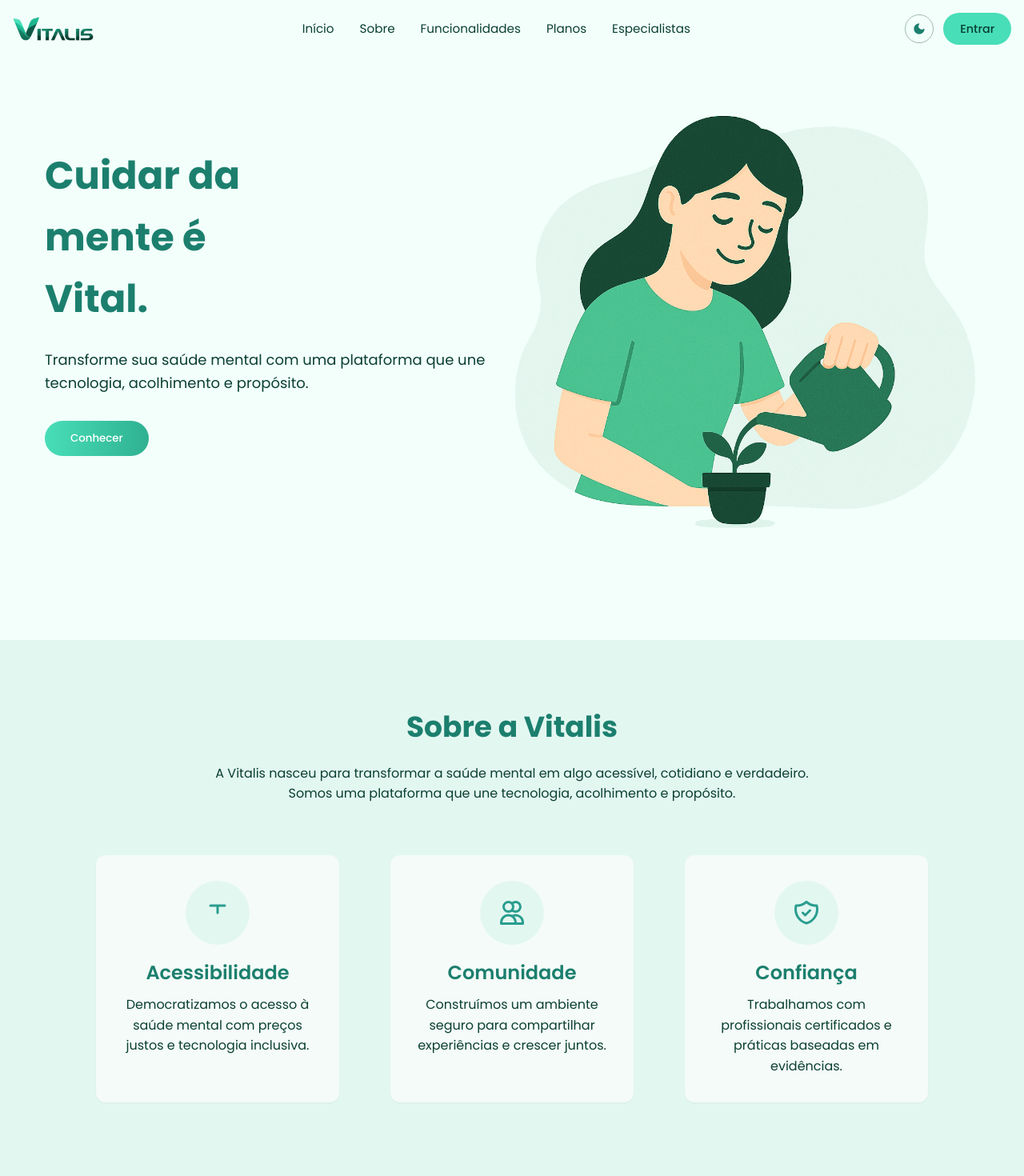
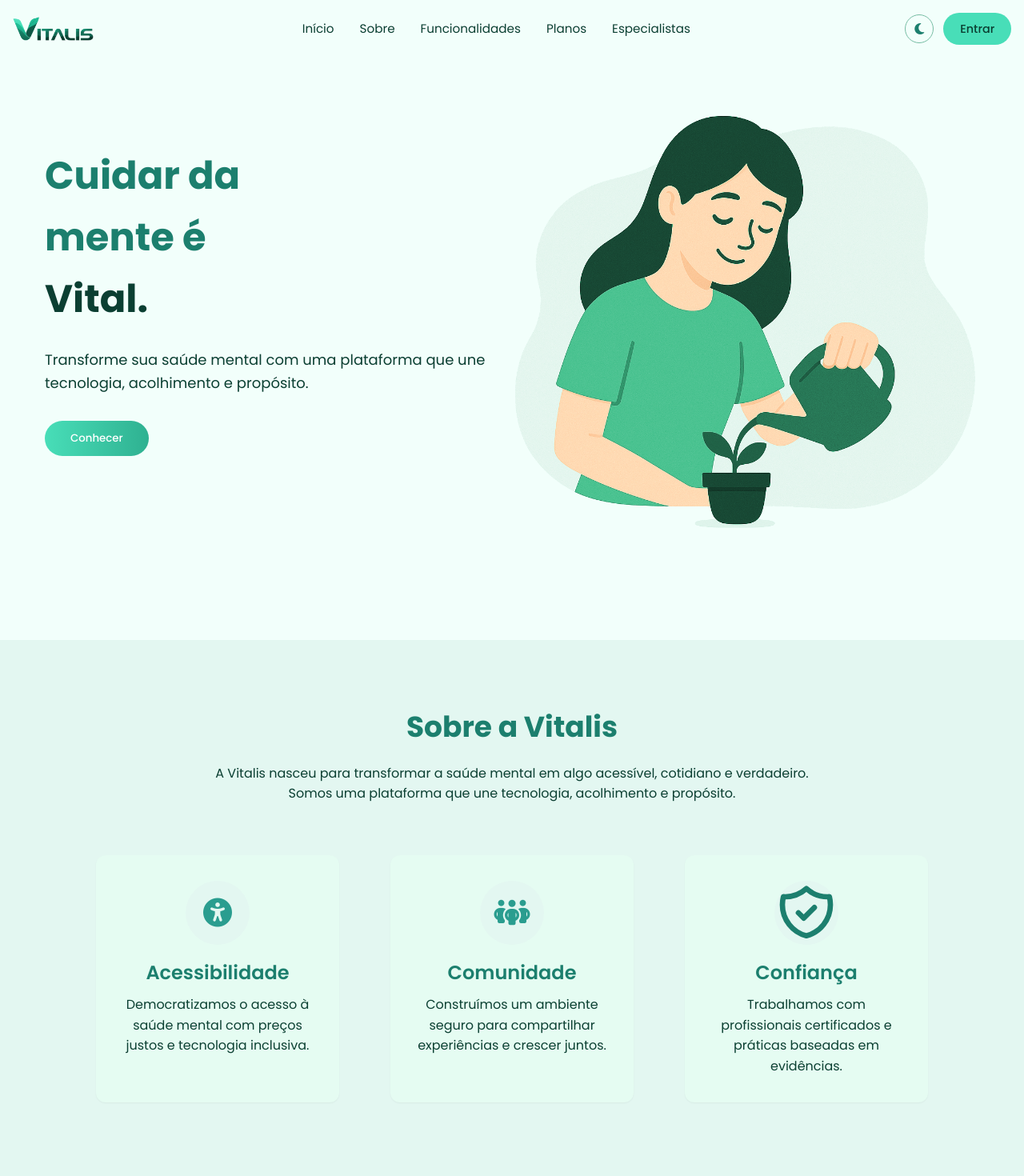
Before and after one commit to vitalis-app/vitalis-frontend, an Angular app: page / in a window 1280 px wide. Shown: the top 1470 px of the page at 80% size. Built offline with nearby package versions, Linux system fonts and the light colour scheme.

Commit message:
Feita alterações
Feita alterações nas cores do modo escuro, ícones e algumas outras mudanças

```diff
--- a/src/app/components/navbar/navbar.component.css
+++ b/src/app/components/navbar/navbar.component.css
@@ -44,11 +44,13 @@
 }
 
 .nav-link:hover {
-    color: var(--ciano-claro); /* Cor do link no hover, usando --ciano-claro como nos botões */
+  color: var(
+    --ciano-claro
+  ); /* Cor do link no hover, usando --ciano-claro como nos botões */
 }
 
 .nav-link::after {
-    content: '';
+  content: "";
   position: absolute;
   width: 0;
   height: 2px;
@@ -83,7 +85,8 @@
   font-size: 1rem; /* Ajuste o tamanho do ícone/emoji se necessário */
   padding: 0;
   margin-left: 0.5rem; /* Pequeno ajuste na margem */
-  transition: background-color 0.2s ease-in-out, border-color 0.2s ease-in-out, transform 0.2s ease;
+  transition: background-color 0.2s ease-in-out, border-color 0.2s ease-in-out,
+    transform 0.2s ease;
 }
 
 .btn-theme-toggle:hover {
@@ -97,15 +100,13 @@
 }
 
 /* Estilo para o ícone dentro do botão, caso você use SVGs no futuro */
-.btn-theme-toggle svg {
+.btn-theme-toggle i {
   width: 1rem; /* 16px */
   height: 1rem; /* 16px */
-  fill: currentColor;
 }
 
-
 .btn-login {
-    font-family: 'Poppins', sans-serif;
+  font-family: "Poppins", sans-serif;
   background-color: var(--ciano-claro);
   color: var(--verde-escuro-3); /* Texto inicial */
   padding: 0.6rem 1.3rem; /* Ajuste no padding para melhor proporção */
@@ -117,17 +118,18 @@
   position: relative;
   overflow: hidden;
   z-index: 1;
-    transition: color 0.3s ease-out, transform 0.15s ease-out, box-shadow 0.15s ease-out;
+  transition: color 0.3s ease-out, transform 0.15s ease-out,
+    box-shadow 0.15s ease-out;
 }
 
 .btn-login::before {
-    content: '';
+  content: "";
   position: absolute;
   top: 0;
   left: 0;
   width: 100%;
   height: 100%;
-    background-color: var(--verde-escuro-2); /* Cor de fundo da transição */
+  background-color: var(--verde-escuro); /* Cor de fundo da transição */
   border-radius: inherit;
   z-index: -1;
   transform: scaleY(0); /* Começa escondido (escala de 0 para cima) */
--- a/src/app/components/navbar/navbar.component.html
+++ b/src/app/components/navbar/navbar.component.html
@@ -20,42 +20,8 @@
         (click)="toggleTheme()"
         aria-label="Trocar tema"
       >
-        <svg
-          *ngIf="currentTheme === 'light'"
-          xmlns="http://www.w3.org/2000/svg"
-          width="16"
-          height="16"
-          viewBox="0 0 24 24"
-          fill="none"
-          stroke="currentColor"
-          stroke-width="2"
-          stroke-linecap="round"
-          stroke-linejoin="round"
-        >
-          <path d="M21 12.79A9 9 0 1 1 11.21 3 7 7 0 0 0 21 12.79z"></path>
-        </svg>
-        <svg
-          *ngIf="currentTheme === 'dark'"
-          xmlns="http://www.w3.org/2000/svg"
-          width="16"
-          height="16"
-          viewBox="0 0 24 24"
-          fill="none"
-          stroke="currentColor"
-          stroke-width="2"
-          stroke-linecap="round"
-          stroke-linejoin="round"
-        >
-          <circle cx="12" cy="12" r="5"></circle>
-          <line x1="12" y1="1" x2="12" y2="3"></line>
-          <line x1="12" y1="21" x2="12" y2="23"></line>
-          <line x1="4.22" y1="4.22" x2="5.64" y2="5.64"></line>
-          <line x1="18.36" y1="18.36" x2="19.78" y2="19.78"></line>
-          <line x1="1" y1="12" x2="3" y2="12"></line>
-          <line x1="21" y1="12" x2="23" y2="12"></line>
-          <line x1="4.22" y1="19.78" x2="5.64" y2="18.36"></line>
-          <line x1="18.36" y1="5.64" x2="19.78" y2="4.22"></line>
-        </svg>
+        <i class="fa-solid fa-moon" *ngIf="currentTheme === 'light'"></i>
+        <i class="fa-solid fa-circle" *ngIf="currentTheme === 'dark'"></i>
       </button>
       <button class="btn-login">Entrar</button>
     </div>
--- a/src/app/pages/home/home.component.css
+++ b/src/app/pages/home/home.component.css
@@ -122,7 +122,7 @@ section {
 }
 
 .vital-text {
-  color: var(--verde-escuro-2);
+  color: var(--verde-escuro-3);
 }
 
 .home-description {
@@ -191,9 +191,8 @@ section {
   justify-content: center;
 }
 
-.about-card-icon {
-  width: 2.25rem; /* w-8 */
-  height: 2.25rem; /* h-8 */
+.about-card-icon-container i {
+  font-size:  2.25rem; /* w-8 */
   color: var(--verde-escuro);
 }
 
--- a/src/app/pages/home/home.component.html
+++ b/src/app/pages/home/home.component.html
@@ -35,19 +35,7 @@
         <div class="about-cards-grid">
           <div class="about-card animate-element">
             <div class="about-card-icon-container">
-              <svg
-                class="about-card-icon"
-                fill="none"
-                stroke="currentColor"
-                viewBox="0 0 24 24"
-              >
-                <path
-                  stroke-linecap="round"
-                  stroke-linejoin="round"
-                  stroke-width="2"
-                  d="M12 6v6m0-6h6m-6 0H6"
-                ></path>
-              </svg>
+              <i class="fa-solid fa-universal-access"></i>
             </div>
             <h3 class="about-card-title">Acessibilidade</h3>
             <p class="about-card-description">
@@ -57,19 +45,7 @@
           </div>
           <div class="about-card animate-element delay-100">
             <div class="about-card-icon-container">
-              <svg
-                class="about-card-icon"
-                fill="none"
-                stroke="currentColor"
-                viewBox="0 0 24 24"
-              >
-                <path
-                  stroke-linecap="round"
-                  stroke-linejoin="round"
-                  stroke-width="2"
-                  d="M12 4.354a4 4 0 110 5.292M15 21H3v-1a6 6 0 0112 0v1zm0 0h6v-1a6 6 0 00-9-5.197M13 7a4 4 0 11-8 0 4 4 0 018 0z"
-                ></path>
-              </svg>
+              <i class="fa-solid fa-people-group"></i>
             </div>
             <h3 class="about-card-title">Comunidade</h3>
             <p class="about-card-description">
--- a/src/index.html
+++ b/src/index.html
@@ -1,19 +1,29 @@
-<!doctype html>
+<!DOCTYPE html>
 <html lang="pt-br">
   <head>
-  <meta charset="utf-8">
+    <meta charset="utf-8" />
     <title>Vitalis | Saúde Mental e Bem-Estar</title>
-  <base href="/">
-  <meta name="viewport" content="width=device-width, initial-scale=1">
-  <link rel="icon" type="image/x-icon" href="favicon.ico">
-  <link href="https://fonts.googleapis.com/css2?family=Poppins:wght@400;500;600;700&display=swap" rel="stylesheet">
+    <base href="/" />
+    <meta name="viewport" content="width=device-width, initial-scale=1" />
+    <link rel="icon" type="image/x-icon" href="favicon.ico" />
+    <link
+      href="https://fonts.googleapis.com/css2?family=Poppins:wght@400;500;600;700&display=swap"
+      rel="stylesheet"
+    />
+    <link
+      rel="stylesheet"
+      href="https://cdnjs.cloudflare.com/ajax/libs/font-awesome/6.5.0/css/all.min.css"
+    />
     <script>
-  // Detecta o tema do sistema e aplica no body
-  const savedTheme = localStorage.getItem('theme');
-  const prefersDark = window.matchMedia('(prefers-color-scheme: dark)').matches;
-  document.documentElement.setAttribute('data-theme', savedTheme || (prefersDark ? 'dark' : 'light'));
+      const savedTheme = localStorage.getItem("theme");
+      const prefersDark = window.matchMedia(
+        "(prefers-color-scheme: dark)"
+      ).matches;
+      document.documentElement.setAttribute(
+        "data-theme",
+        savedTheme || (prefersDark ? "dark" : "light")
+      );
     </script>
-
   </head>
   <body>
     <app-root></app-root>
--- a/src/styles/variables.css
+++ b/src/styles/variables.css
@@ -1,18 +1,18 @@
 :root {
-  --gradiente-inicio: #48deb8;     /* verde-menta suave */
-  --gradiente-fim: #2fb191;        /* tom médio entre verde e teal */
-  --gradiente-inicio-rgb: 72, 222, 184; /* Para uso em rgba() */
-  --gradiente-fim-rgb: 47, 177, 145;    /* Para uso em rgba() */
+  --gradiente-inicio: #48deb8;
+  --gradiente-fim: #2fb191;
+  --gradiente-inicio-rgb: 72, 222, 184;
+  --gradiente-fim-rgb: 47, 177, 145;
 
   --background: #f2fffb;
   --text-color: #1c7f6e;
 
-  --gray-50: #f4fbf8;
-  --gray-100: #e7f7f0;
-  --gray-200: #d9f2e9; /* Adicionado */
-  --gray-400: #a0b9b0;
-  --gray-500: #7da89c;
-  --gray-600: #5b8f83;
+  --gray-50: #e5fcf2;
+  --gray-100: #d0f6e6;
+  --gray-200: #b5eed9;
+  --gray-400: #76bca3;
+  --gray-500: #69ac99;
+  --gray-600: #519081;
   --gray-700: #417a6d;
   --gray-800: #2e5f53;
   --gray-900: #1a3d35;
@@ -21,13 +21,12 @@
 
   --verde-claro: #48deb8;
   --verde-escuro: #2a9d8f;
-  --ciano-claro: #48deb8; /* Usado no hover do nav-link e btn-login */
+  --ciano-claro: #48deb8;
   --verde-claro-2: #e3f7f1;
   --verde-escuro-2: #1c7f6e;
   --verde-claro-3: #f2fffb;
-  --verde-escuro-3: #0b3f32; /* Usado como cor de texto em alguns lugares e nav-link */
+  --verde-escuro-3: #0b3f32;
 
-  /* Sombras para modo claro */
   --shadow-color-gradient-btn-hover: rgba(42, 157, 143, 0.2);
   --shadow-color-btn-white-hover: rgba(42, 157, 143, 0.2);
   --shadow-color-navbar-scrolled: rgba(0, 0, 0, 0.04);
@@ -42,30 +41,29 @@
   --gradiente-inicio-rgb: 27, 143, 120;
   --gradiente-fim-rgb: 68, 226, 193;
 
-  --background: #0b2e26; /* Um pouco mais suave que o --verde-escuro-3 original para o fundo */
-  --text-color: #e0f5ef; /* Um pouco menos branco que o --f2fffb original para texto principal */
+  --background: #0b2e26;
+  --text-color: #e0f5ef;
 
   --gray-50: #1a3d35;
-  --gray-100: #244f43; /* Ajustado para melhor diferenciação */
-  --gray-200: #2e5f53; /* Adicionado e ajustado */
+  --gray-100: #244f43;
+  --gray-200: #2e5f53;
   --gray-400: #417a6d;
   --gray-500: #5b8f83;
   --gray-600: #7da89c;
   --gray-700: #a0b9b0;
-  --gray-800: #cce8e0; /* Mais claro para contraste */
-  --gray-900: #e7f7f0; /* Mais claro para contraste */
+  --gray-800: #cce8e0;
+  --gray-900: #e7f7f0;
 
-  --white: #ffffff; /* Mantido, mas usar com cautela para não ser muito forte */
+  --white: #ffffff;
 
-  --verde-claro: #6efcd9;
-  --verde-escuro: #155649;
-  --ciano-claro: #6efcd9; /* Usado no hover do nav-link e btn-login */
-  --verde-claro-2: #103e34; /* Fundo de seção "about" */
-  --verde-escuro-2: #0b2f28;
-  --verde-claro-3: #0d1f1b;
-  --verde-escuro-3: #e0f5ef; /* Usado como cor de texto em alguns lugares e nav-link */
+  --ciano-claro: #278e74;
+  --verde-claro: #2a9d8f;
+  --verde-escuro: #48deb8;
+  --verde-claro-2: #1c7f6e;
+  --verde-escuro-2: #e3f7f1;
+  --verde-claro-3: #0b3f32;
+  --verde-escuro-3: #f2fffb;
 
-  /* Sombras para modo escuro */
   --shadow-color-gradient-btn-hover: rgba(var(--gradiente-fim-rgb), 0.25);
   --shadow-color-btn-white-hover: rgba(var(--verde-claro-rgb, 110, 252, 217), 0.2); /* Adicionar --verde-claro-rgb se necessário */
   --shadow-color-navbar-scrolled: rgba(0, 0, 0, 0.2); /* Sombra mais visível no escuro */
```
Also changed, not shown: 1 other file (tests, documents, lock files or other folders). Lines whose indentation alone changed are shown as unchanged.
